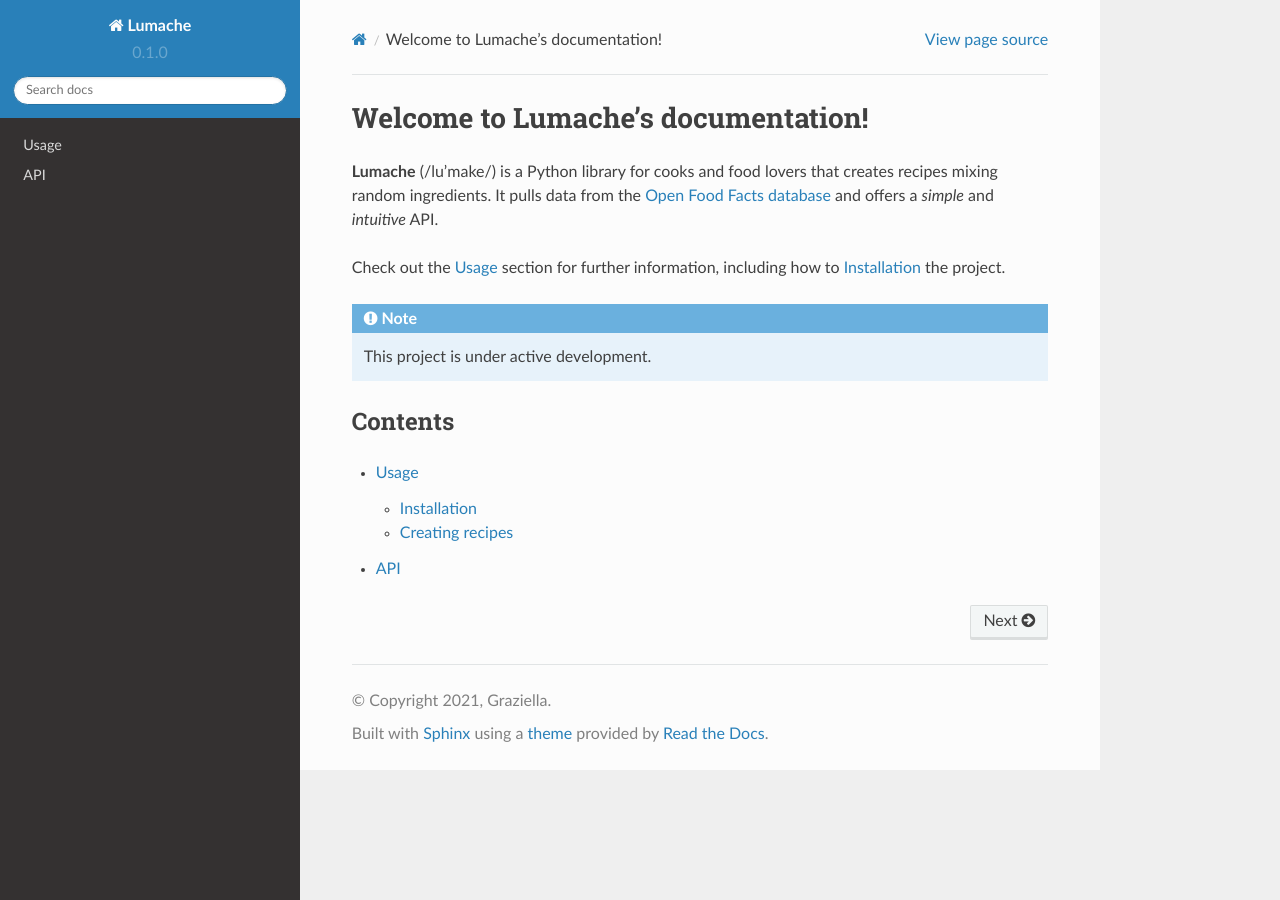
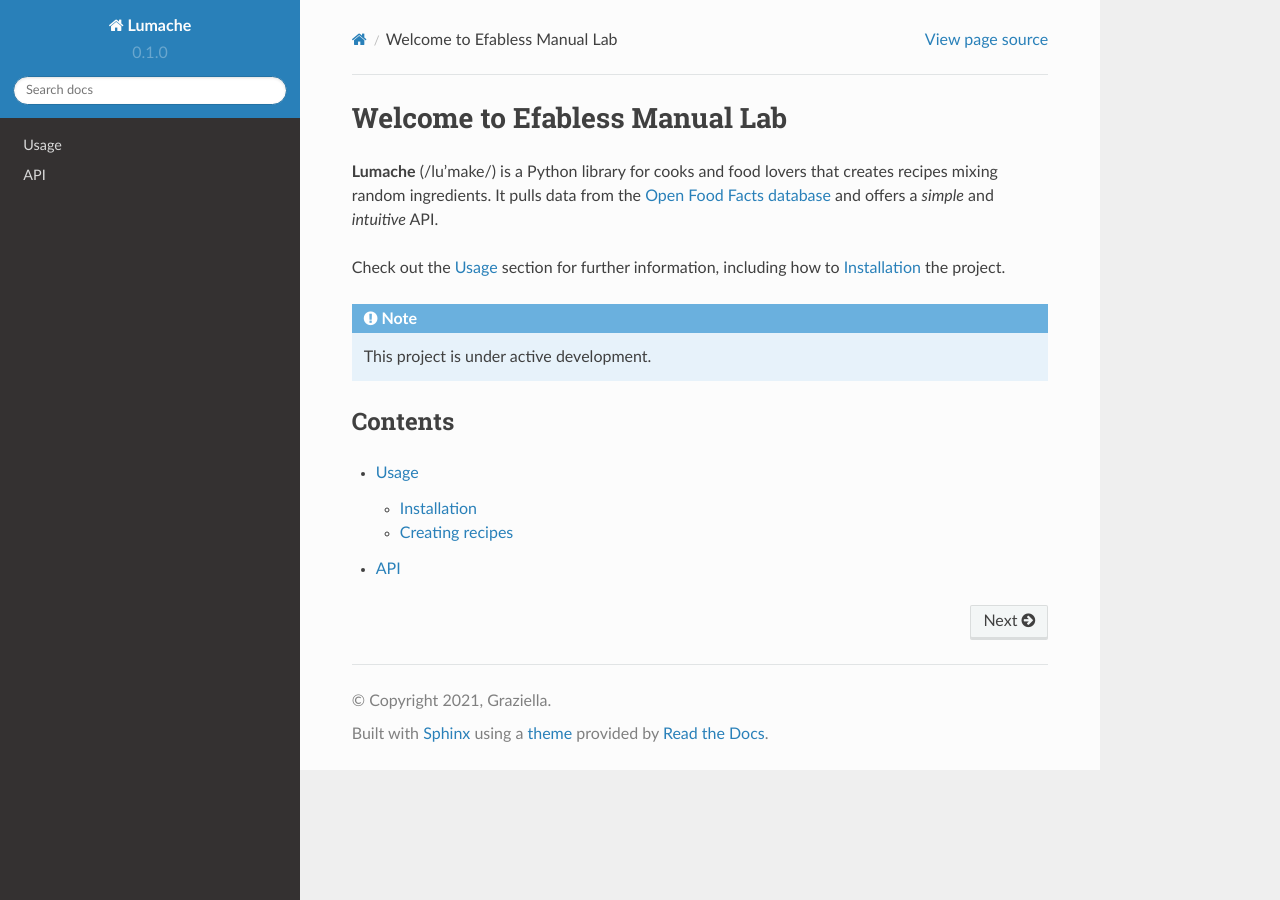
Before and after one commit to Ahmedredamohamed2022/tutorial-lab, a Sphinx documentation site: the page built from docs/source/index.rst, in a window 1280 px wide. Built offline with Sphinx 7.4.7 and the Read the Docs theme 2.0.0, drawn with Linux system fonts in a browser that asks for light colours.

Commit message:
Update index.rst

```diff
--- a/docs/source/index.rst
+++ b/docs/source/index.rst
@@ -1,4 +1,4 @@
-Welcome to Lumache's documentation!
+Welcome to Efabless Manual Lab
 ===================================
 
 **Lumache** (/lu'make/) is a Python library for cooks and food lovers
```
